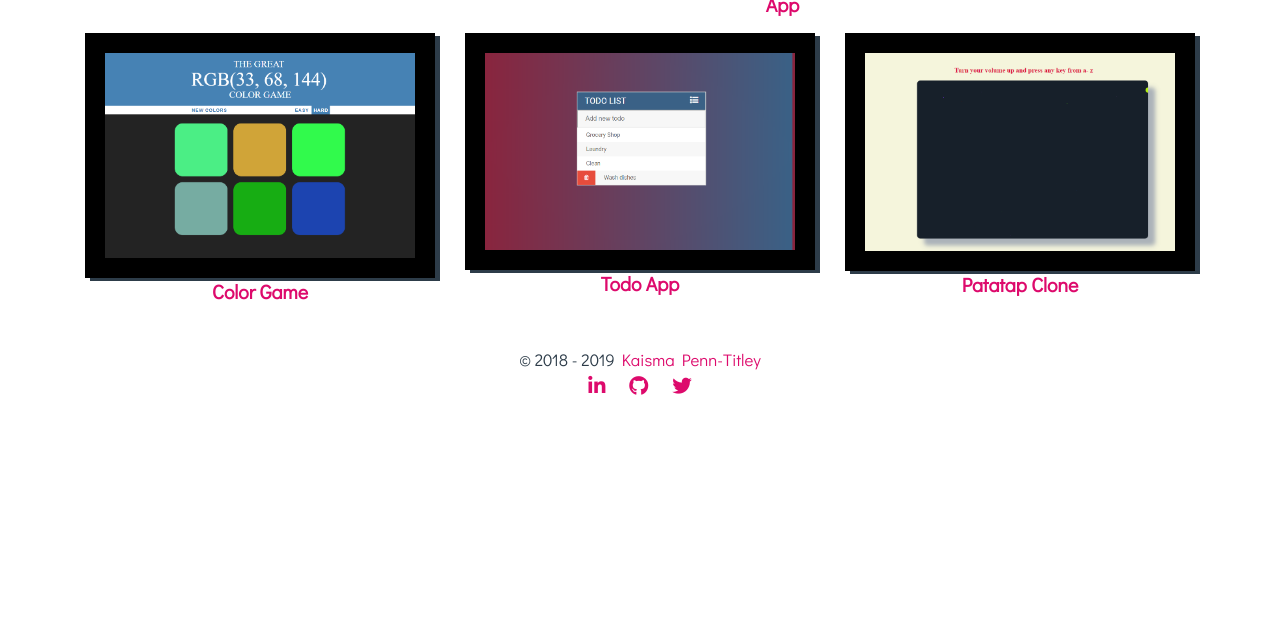
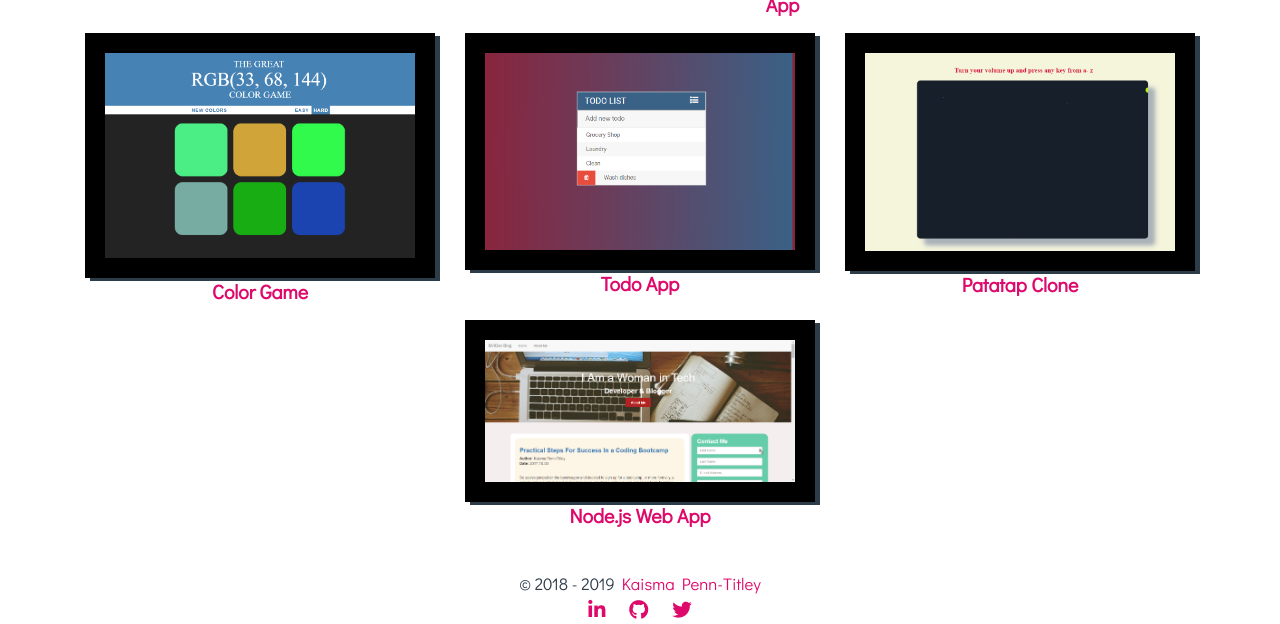
Before and after one commit to bviengineer/simple-portfolio-site, a plain HTML site: page index.html in a window 1280 px wide. Shown: the part 1297-1921 px from the top of the page. Before the commit the page ends 1697 px from the top, so only its background shows below. Drawn offline with nearby package versions, Linux system fonts and the light colour scheme.

Commit message:
Update portfolio with the addition of a screenshot and link to the Node.js web app

```diff
--- a/index.html
+++ b/index.html
@@ -138,6 +138,21 @@
                         </figure>
                     </div>
                 </div>
+                <!-- Fourth row begins here-->
+                <div class="row">
+                    <div class="col-md-4 feature-img-div">
+                    </div>
+                    <div class="col-md-4 feature-img-div">
+                        <figure>
+                            <a href="https://boiling-sierra-65746.herokuapp.com/" target="_blank"><img src="img/node_express_blog.png" alt="Screenshot of Node.js Web App" class="project-screenshot"></a>
+                            <figcaption>
+                                <a href="https://boiling-sierra-65746.herokuapp.com/" target="_blank">Node.js Web App</a>
+                            </figcaption>
+                        </figure>
+                    </div>
+                    <div class="col-md-4 feature-img-div">
+                    </div>
+                </div>
             </section>
         </main>
         <footer class="container">
```
Also changed, not shown: img/node_express_blog.png (added).
